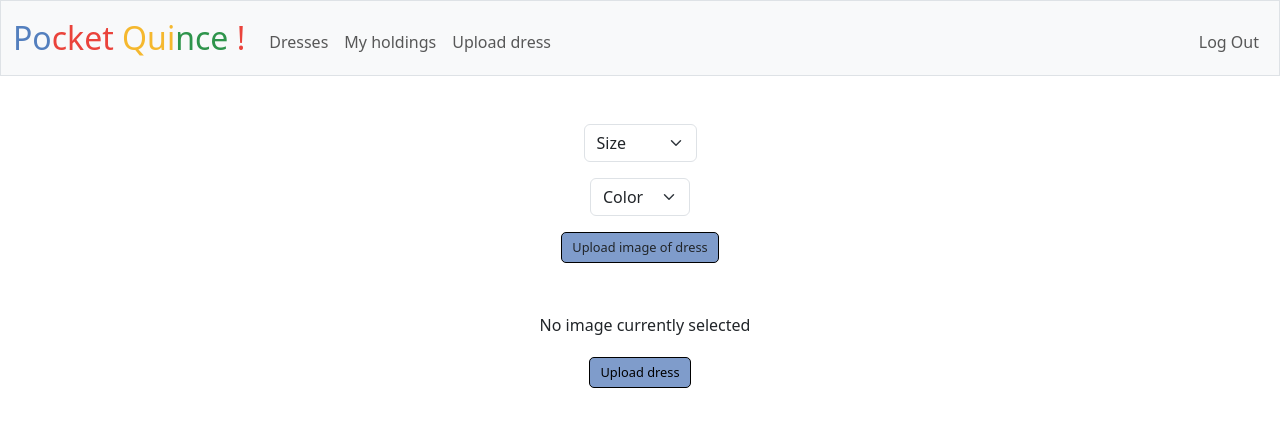
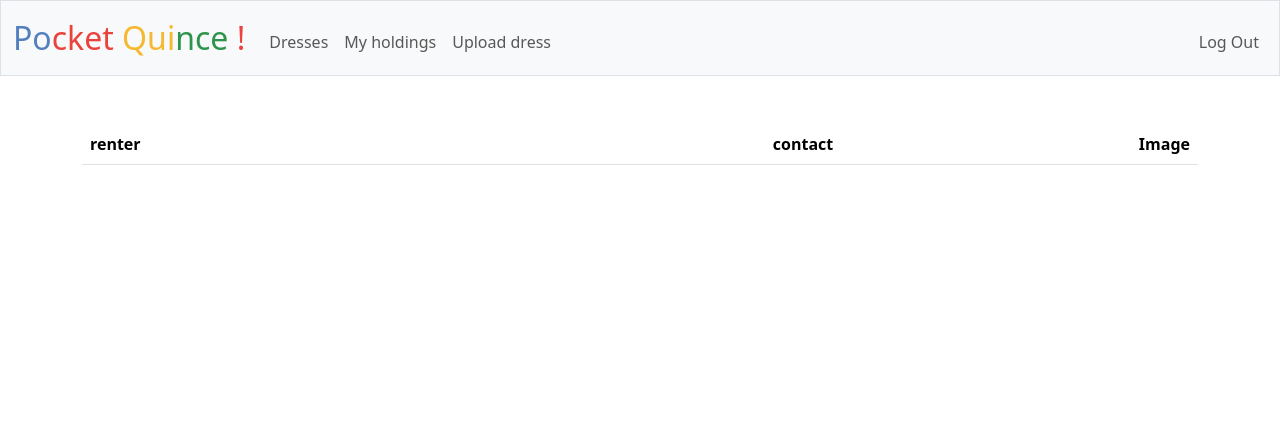
Before and after one commit to angelicabz81/gettingStarted, a Flask app: page /upload in a window 1280 px wide. Shown: the top 427 px of the page. Run offline with Flask 3, Linux system fonts and the light colour scheme; a user stored in the database is signed in; data comes from the database, SQL or seed files in the repository; both versions use the stored data as it was after the commit; lists and menus that the app fills with data are empty; some libraries are stand-ins or nearby versions.

Commit message:
renter status

```diff
--- a/app.py
+++ b/app.py
@@ -238,7 +238,21 @@ def upload():
         return render_template("test.html", image_url=image_url)# test displaying the image
 
     else:
-        return render_template("upload.html")
+        # get all dresses owned by the current user, and renter information
+        db = get_db()
+
+        # all dresses owned by user
+        dresses = db.execute("SELECT * FROM dresses WHERE owner = ?", (session["user_id"],)).fetchall()
+
+        # append renter info, if any, to each dresses dictionary
+        for dress in dresses:
+            #renter = db.execute("SELECT username, email, phone FROM users where id IN (SELECT user_id FROM holdings WHERE dress_id IN (SELECT id FROM dresses WHERE owner = ?))", (session["user_id"],))            dresses["renter"] = renter["username"]
+            #dresses["renter"] = renter["username"]
+            #dresses["renter_email"] = renter["email"]
+            print("meow")
+            #dresses["renter_phone"] = renter["phone"]
+
+        return render_template("upload.html", dresses=dresses)
 
 
 # Show all dresses
@@ -297,6 +311,32 @@ def selectDress():
 
         return redirect("/")# Go back to homepage
 
+@app.route("/returnDress", methods=["POST"])
+@login_required
+def returnDress():
+
+    dressId = request.form.get("dressId")
+    db = get_db()
+
+    #get selected dress ID
+    if not dressId:
+        return apology("No dress selected")
+
+    #Check that dress is in currently rented(in user's holdings)
+    rented = db.execute("SELECT 1 FROM holdings WHERE user_id = ? AND dress_id = ? AND rent_end IS NULL", (session["user_id"], dressId))
+    if not rented:
+        return apology("Dress is not currently rented")
+
+    # Set rent_end to current time
+    db.execute("UPDATE holdings SET rent_end = CURRENT_TIMESTAMP WHERE user_id = ? AND dress_id = ? AND rent_end IS NULL",(session["user_id"], dressId))
+    db.commit()
+
+    flash("Thank you for returning the dress!")
+    return redirect("/")# Go back to homepage
+
+
+
+
 
 # Holdings page
 @app.route("/holdings")
--- a/templates/upload.html
+++ b/templates/upload.html
@@ -63,40 +63,28 @@
     </script>
 
 
-    <form action="/upload" method="post" enctype="multipart/form-data">
+        <!-- show dresses owned by users -->
 
-        <!-- Drop down for sizes -->
-        <div class = "mb-3">
-            <select class="form-select mx-auto w-auto" name="size" required>
-                <option value="" selected="">Size</option>
-                {% for size in ["x-small", "small", "medium", "large", "x-large"]%}
-                    <option value = "{{ size }}"> {{ size }} </option>
-                {% endfor %}
-            </select>
-        </div>
+    <table class = "table table-striped">
+        <thead>
+            <tr>
+                <th class = "text-start">renter</th>
+                <th class = "text-end">contact</th>
+                <th class = "text-end">Image</th>
+            </tr>
+        </thead>
+        <tbody>
+            {% for dress in dresses %}
+                <tr>
+                    <td class = "text-start"> {{ dress["size"] }}</td>
+                    <td class = "text-end"> {{ dress["color"]}}</td>
+                    <td class = "text-end"> <img src = "{{ dress['image_url'] }}" ></td>
 
-        <!-- Drop down for colors -->
-        <div class = "mb-3">
-            <select class="form-select mx-auto w-auto" name="color" required>
-                <option value="" selected="">Color</option>
-                {% for color in ["red", "pink", "blue", "purple", "black", "white"] %}
-                    <option value = "{{ color }}"> {{ color }} </option>
-                {% endfor %}
-            </select>
-        </div>
+                </tr>
 
-        <!-- Allow user to upload photo of dress -->
-         <label for="image_uploads">Upload image of dress</label>
-         <div class = "mb-3">
-            <input type="file" id="image_uploads" name="dressImage" accept="image/png, image/jpeg, image/jpg" required>
-        </div>
-
-        <div class = "preview">
-            <p>No image currently selected</p>
-        </div>
+            {% endfor %}
+        </tbody>
+    </table>
 
 
-        <button type="submit">Upload dress</button>
-    </form>
-
 {% endblock %}
```
Also changed, not shown: templates/holdings.html (+7 -0 lines), wardrobe.db, 5 other files.
